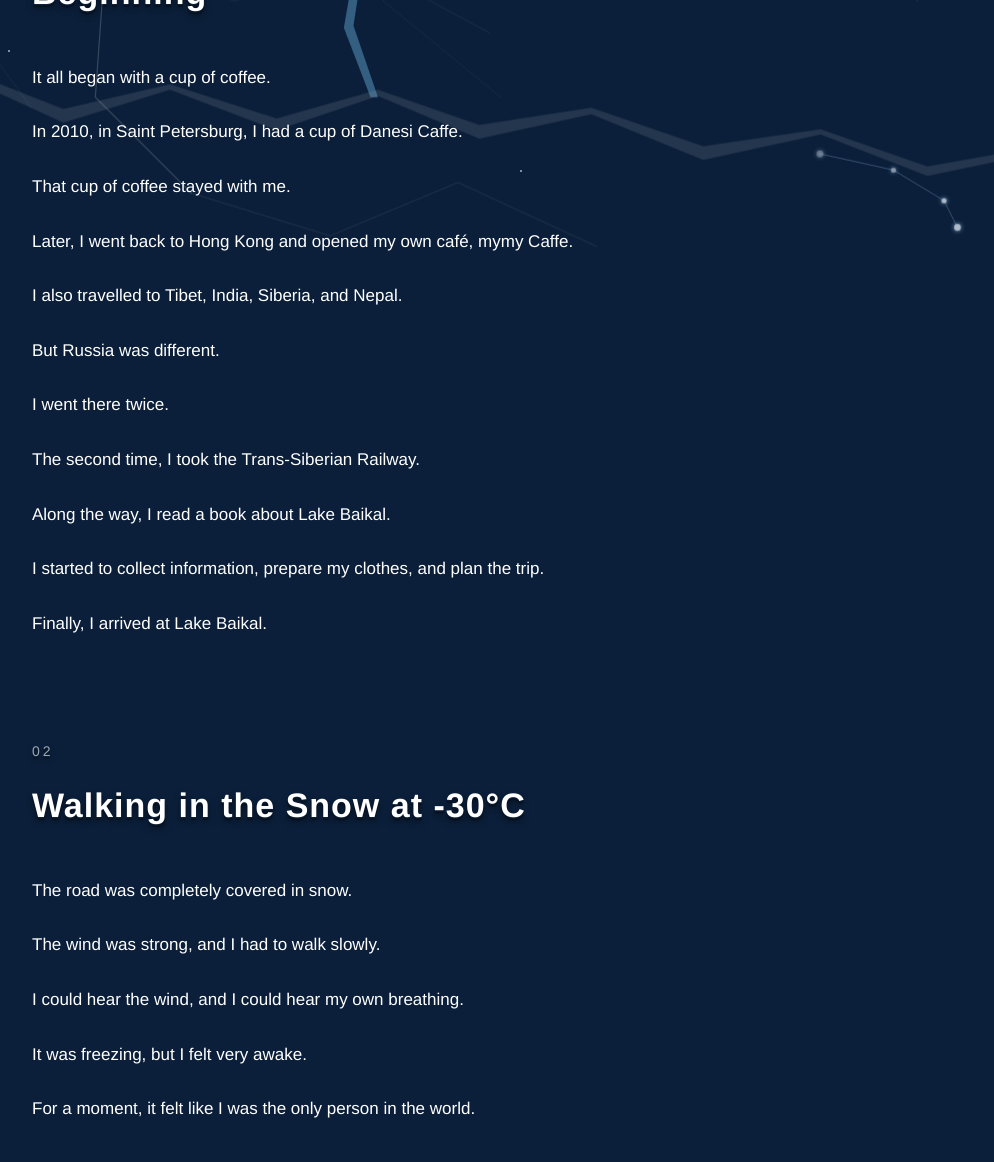
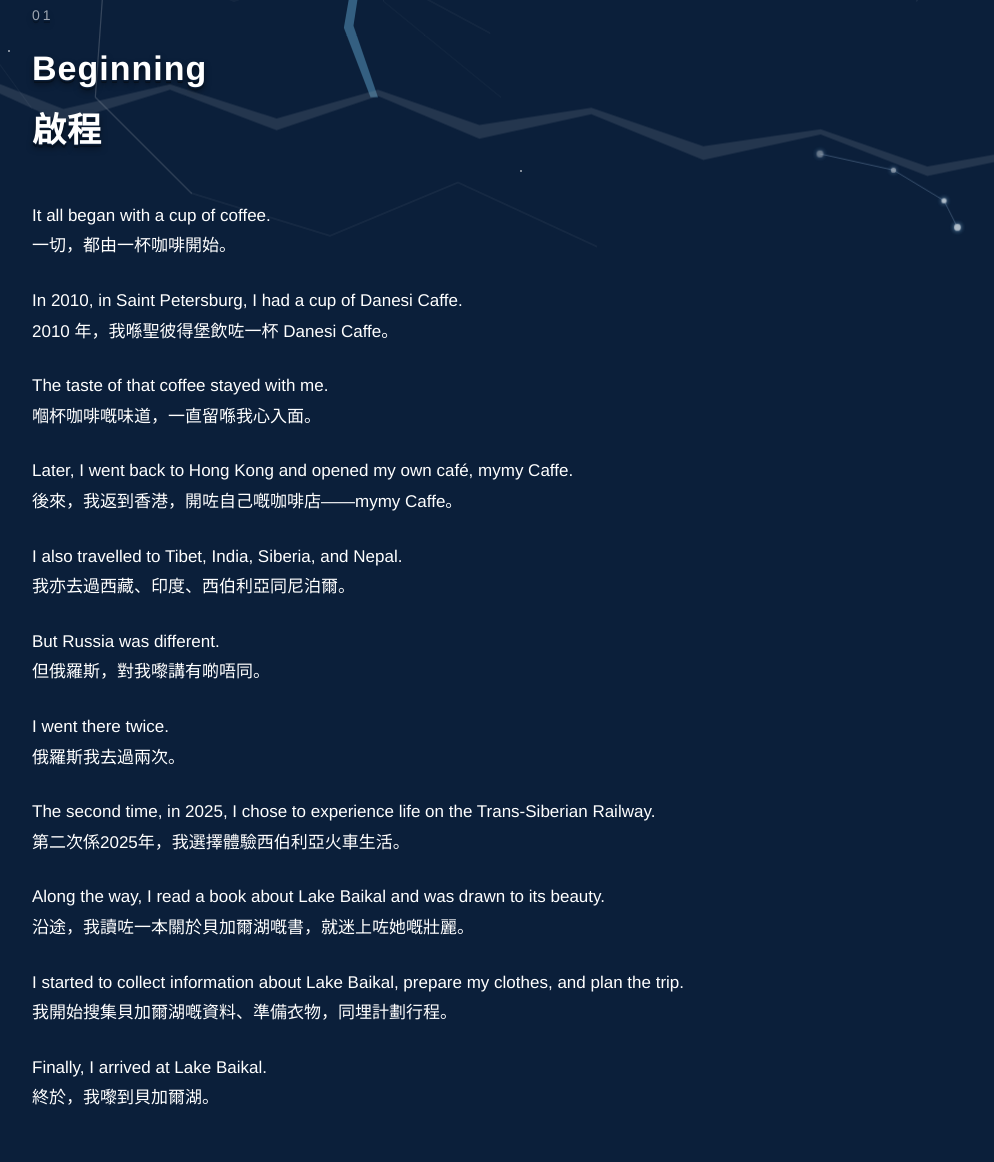
Before and after one commit to meTimeShare/storytelling, a plain HTML site: page index.html in a window 1280 px wide. Shown: the part 470-1632 px from the top of the page, without its empty margins (248-1242 px from the left). Drawn offline with Linux system fonts and the light colour scheme.

Commit message:
Add files via upload

```diff
--- a/index.html
+++ b/index.html
@@ -216,31 +216,70 @@ line-height:1.2;
 </div>
 <div class="container">
 
-<h1>A Lake<br>That Breathes</h1>
 
-<h2><span>01</span>Beginning</h2>
+<h1>A Lake<br>That Breathes<br>樂以忘憂</h1>
 
-<p>It all began with a cup of coffee.</p>
 
-<p>In 2010, in Saint Petersburg, I had a cup of Danesi Caffe.</p>
 
-<p>That cup of coffee stayed with me.</p>
 
-<p>Later, I went back to Hong Kong and opened my own café, mymy Caffe.</p>
 
-<p>I also travelled to Tibet, India, Siberia, and Nepal.</p>
 
-<p>But Russia was different.</p>
+<h2><span>01</span>Beginning<br>啟程</h2>
 
-<p>I went there twice.</p>
+<p>
+It all began with a cup of coffee.<br>
+一切，都由一杯咖啡開始。
+</p>
 
-<p>The second time, I took the Trans-Siberian Railway.</p>
+<p>
+In 2010, in Saint Petersburg, I had a cup of Danesi Caffe.<br>
+2010 年，我喺聖彼得堡飲咗一杯 Danesi Caffe。
+</p>
 
-<p>Along the way, I read a book about Lake Baikal.</p>
+<p>
+The taste of that coffee stayed with me.<br>
+嗰杯咖啡嘅味道，一直留喺我心入面。
+</p>
 
-<p>I started to collect information, prepare my clothes, and plan the trip.</p>
+<p>
+Later, I went back to Hong Kong and opened my own café, mymy Caffe.<br>
+後來，我返到香港，開咗自己嘅咖啡店——mymy Caffe。
+</p>
 
-<p>Finally, I arrived at Lake Baikal.</p>
+<p>
+I also travelled to Tibet, India, Siberia, and Nepal.<br>
+我亦去過西藏、印度、西伯利亞同尼泊爾。
+</p>
+
+<p>
+But Russia was different.<br>
+但俄羅斯，對我嚟講有啲唔同。
+</p>
+
+<p>
+I went there twice.<br>
+俄羅斯我去過兩次。
+</p>
+
+<p>
+The second time, in 2025, I chose to experience life on the Trans-Siberian Railway.<br>
+第二次係2025年，我選擇體驗西伯利亞火車生活。
+</p>
+
+<p>
+Along the way, I read a book about Lake Baikal and was drawn to its beauty.<br>
+沿途，我讀咗一本關於貝加爾湖嘅書，就迷上咗她嘅壯麗。
+</p>
+
+<p>
+I started to collect information about Lake Baikal, prepare my clothes, and plan the trip.<br>
+我開始搜集貝加爾湖嘅資料、準備衣物，同埋計劃行程。
+</p>
+
+<p>
+Finally, I arrived at Lake Baikal.<br>
+終於，我嚟到貝加爾湖。
+</p>
 
 
 <h2><span>02</span>Walking in the Snow at -30°C</h2>
```
